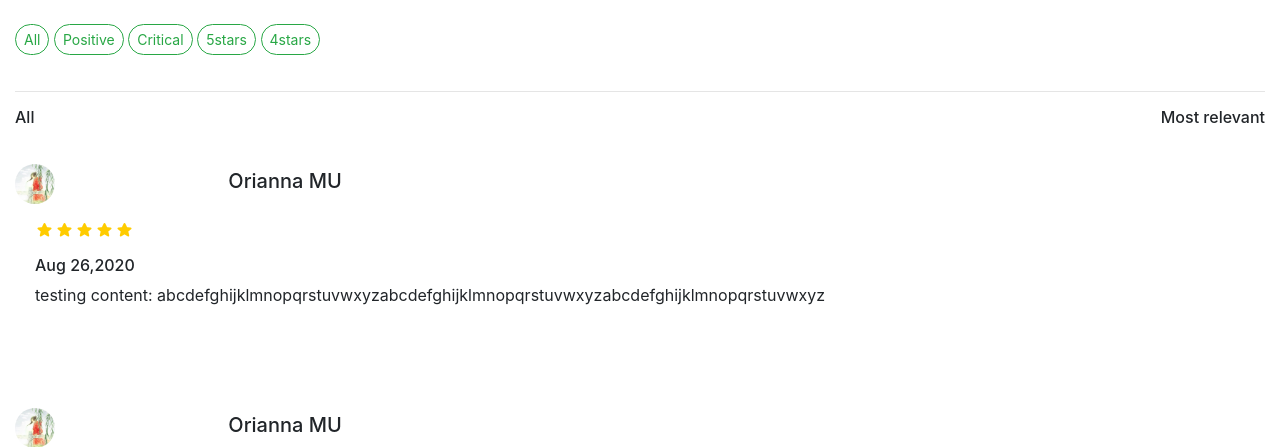
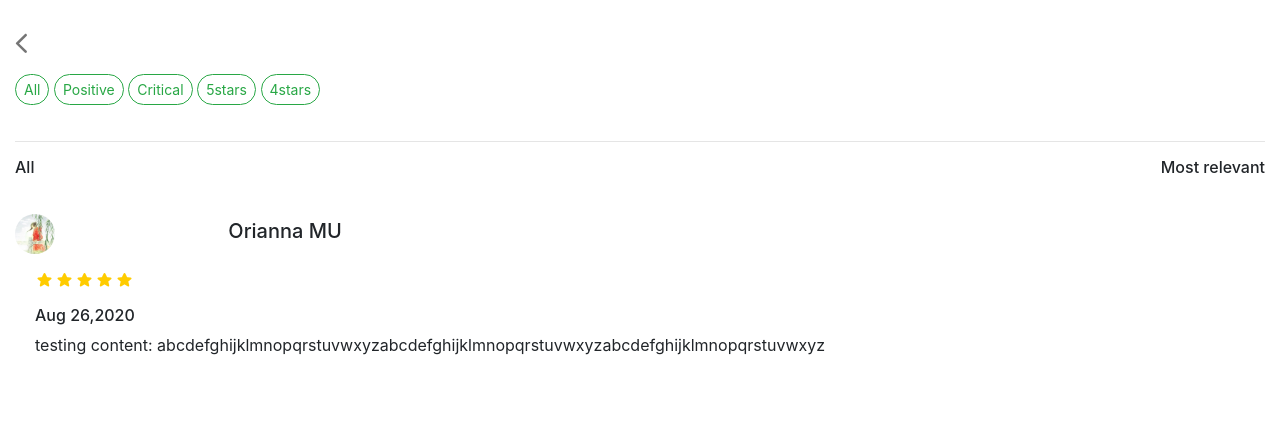
Before and after one commit to RapDoodle/Mooli-Ordering-System, a Flask app: template templates/customer/comment.html in a window 1280 px wide. Shown: the top 447 px of the page. Run offline with Flask 2, Linux system fonts and the light colour scheme; the template is opened without the code that fills it, so the values that code supplies are empty; parts of the project's set-up code (start-up, migrations or seed data) failed here and were passed over; some libraries are stand-ins or nearby versions.

Commit message:
finish comment

```diff
--- a/templates/customer/comment.html
+++ b/templates/customer/comment.html
@@ -1,6 +1,21 @@
 {% extends "/customer/shared/base.html" %}
 
 {% block title %}Comment{% endblock %}
+
+{% block custom_css %}
+<style>
+    .path1c13c5da {
+    fill: rgba(0, 0, 0, 0.5411764705882353);
+    stroke: rgba(0, 0, 0, 0);
+    stroke-width: 1.00px;
+    stroke-linecap: butt;
+    /* box-shadow: none; */
+    width: 12.74px;
+    height: 20.77px;
+
+}
+</style>
+{% endblock %}
 
 {% block content %}
 <!-- <nav class="navbar navbar-expand-lg navbar-light bg-light">
@@ -9,6 +24,18 @@
         <span class="navbar-toggler-icon"></span>
     </button>
 </nav> -->
+<div class="row" style="height: 30px;"></div>
+        <div class="row" style="height: 20px;">
+            <div class="col-3" style="text-align: left;">
+                <a href="#">
+                    <svg preserveAspectRatio="none" viewBox="-0.75 -0.75 12.241260528564453 20.2650146484375" class="path1c13c5da"><path d="M 10.3725004196167 0.3675000071525574 C 9.882499694824219 -0.1225000023841858 9.092499732971191 -0.1225000023841858 8.602499961853027 0.3675000071525574 L 0.2924999892711639 8.677499771118164 C -0.09749999642372131 9.067500114440918 -0.09749999642372131 9.697500228881836 0.2924999892711639 10.08749961853027 L 8.602499961853027 18.39749908447266 C 9.092499732971191 18.88750076293945 9.882499694824219 18.88750076293945 10.3725004196167 18.39749908447266 C 10.86250019073486 17.90749931335449 10.86250019073486 17.11750030517578 10.3725004196167 16.62750053405762 L 3.132499933242798 9.377499580383301 L 10.38249969482422 2.127500057220459 C 10.86250019073486 1.647500038146973 10.86250019073486 0.8475000262260437 10.3725004196167 0.3675000071525574 Z"></path></svg>
+                </a>
+            </div>
+            <div class="col-6">
+            </div>
+            <div class="col-3" style="text-align: right;right: 5px;">
+            </div>
+        </div>
 <br/>
 <div>
     <button type="button" class="btn btn-outline-success btn-sm" value="" style="margin-bottom: 20px; border-radius: 20px;">All</button>
```
